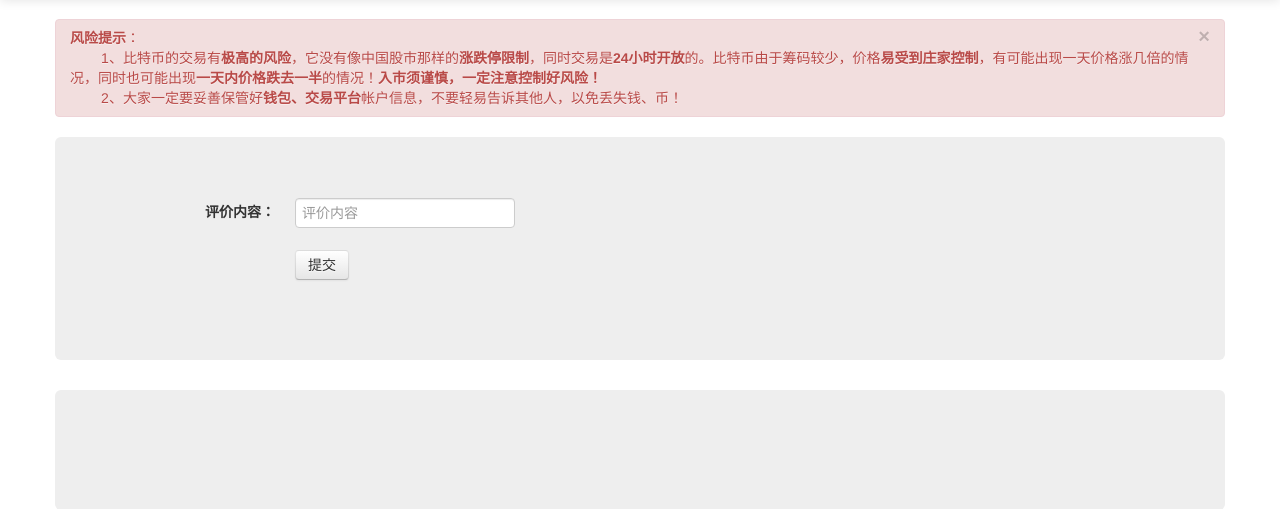
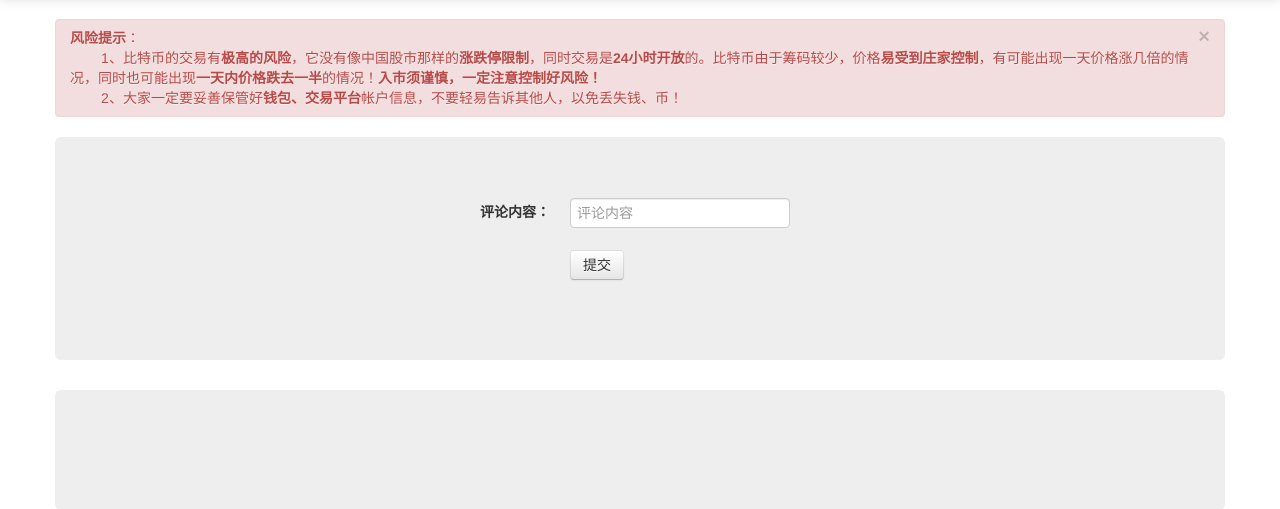
Before and after one commit to Brightcells/btc, a Django app: page /evaluate/1/ in a window 1280 px wide. Shown: the part 41-550 px from the top of the page. Run offline with Django 3.2, Linux system fonts and the light colour scheme; data that the repository does not hold is empty; parts of the project's set-up code (start-up, migrations or seed data) failed here and were passed over; some libraries are stand-ins or nearby versions.

Commit message:
Fix Bug: form in evaluate.html not middle

```diff
--- a/freebtc123/templates/freebtc123/evaluate.html
+++ b/freebtc123/templates/freebtc123/evaluate.html
@@ -1,7 +1,7 @@
 {% extends "common/btc.html" %}
 
 {% block title %}
-	<title>FreeBTC123 - 网站评价</title>
+	<title>FreeBTC123 - 网站评论</title>
 {% endblock %}
 
 {% block alert %}
@@ -13,11 +13,12 @@
 			<div class="span12">
 				<a name="unpaid"></a>
 				<div class="hero-unit">
+					<div class="divCenter">
 						<form class="form-horizontal" action="{% url 'freebtc123:evaluate' siteid %}" method='post'>
 						    <div class="control-group">
-							<label class="control-label" for="inputEvaluateContent"><b>评价内容：</b></label>
+							    <label class="control-label" for="inputEvaluateContent"><b>评论内容：</b></label>
 								<div class="controls">
-								<input type="text" id="inputEvaluateContent" name="content" placeholder="评价内容">
+									<input type="text" id="inputEvaluateContent" name="content" placeholder="评论内容">
 								</div>
 							</div>
 							<div class="control-group">
@@ -26,6 +27,7 @@
 								</div>
 							</div>
 						</form>
+					</div>
 				</div>
 			</div>
 		</div>
```
Lines whose indentation alone changed are shown as unchanged.
